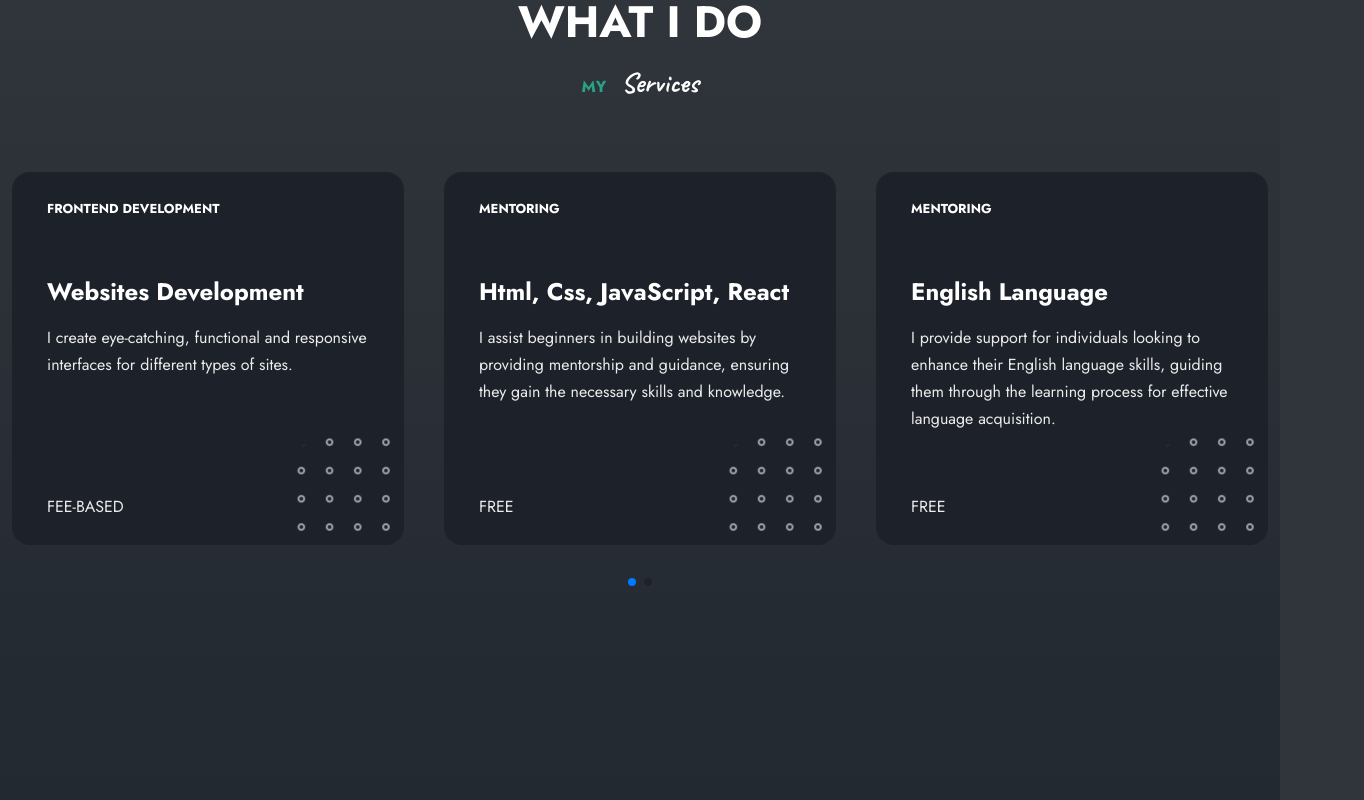
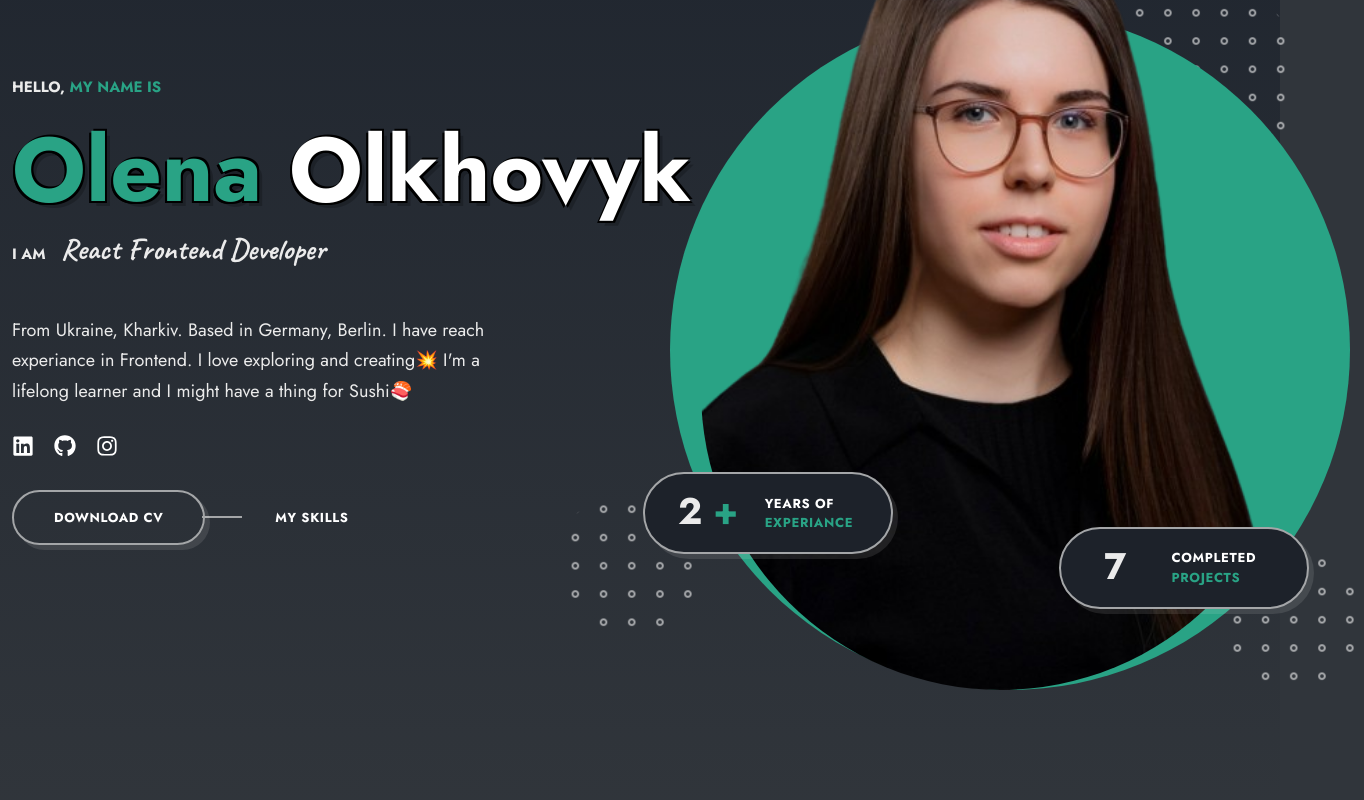
Before and after one commit to Olena-Olkhovyk/my-portfolio, a React (Create React App) app: page / in a window 1280 px wide. Shown: the top 800 px of the page, 1364 px wide, since content can reach past the window. Built offline with nearby package versions, Linux system fonts and the light colour scheme.

Commit message:
Uncommented home component

```diff
--- a/src/App.js
+++ b/src/App.js
@@ -1,5 +1,5 @@
 import "./App.css";
-// import Home from "./components/home/Home";
+import Home from "./components/home/Home";
 import Portfolio from "./components/portfolio/Portfolio";
 import Services from "./components/services/Services";
 import Skills from "./components/skills/Skills";
@@ -8,7 +8,7 @@ import Resume from "./resume/Resume";
 function App() {
   return (
     <main className="main">
-      {/* <Home /> */}
+      <Home />
       <Services />
       <Skills />
       <Portfolio />
```
